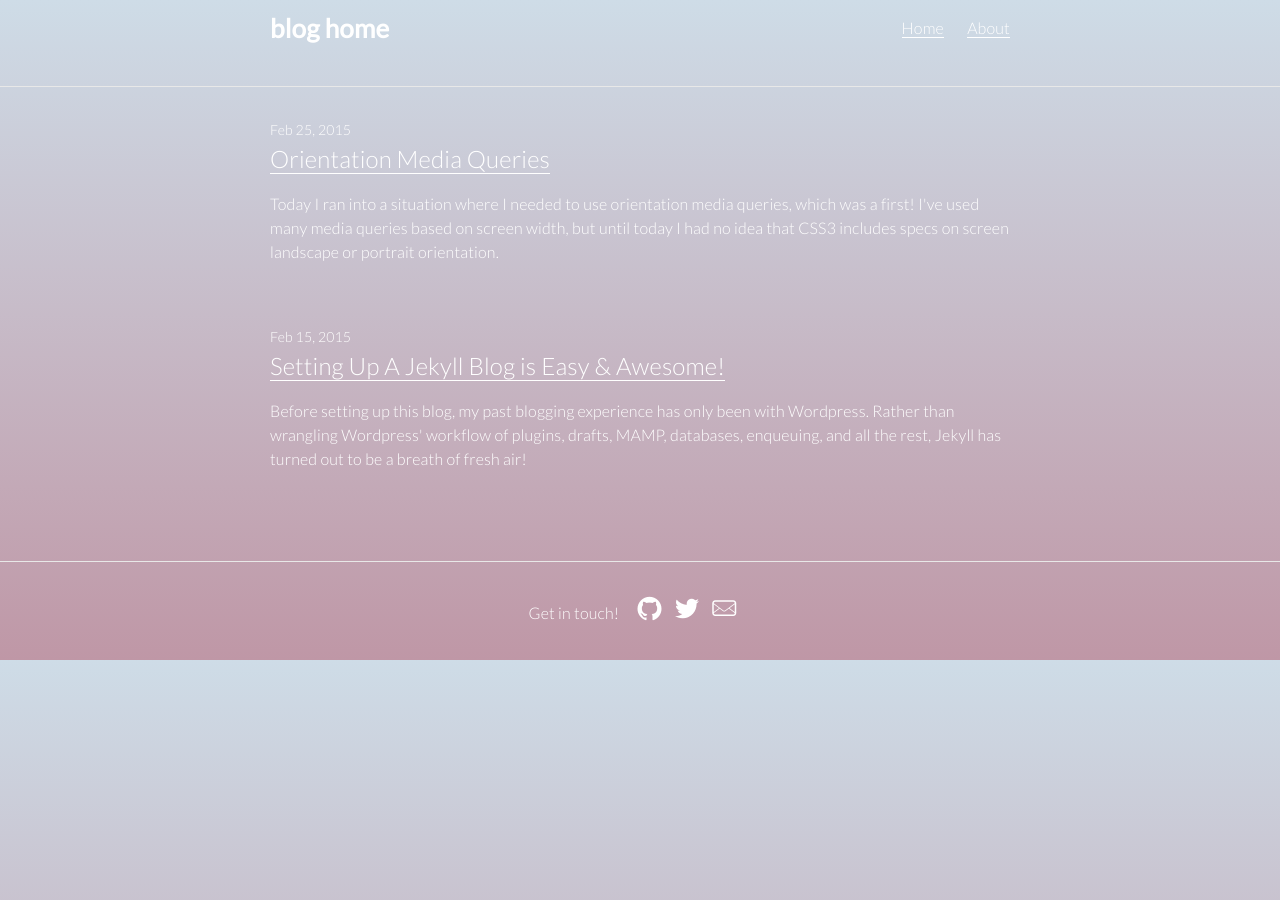
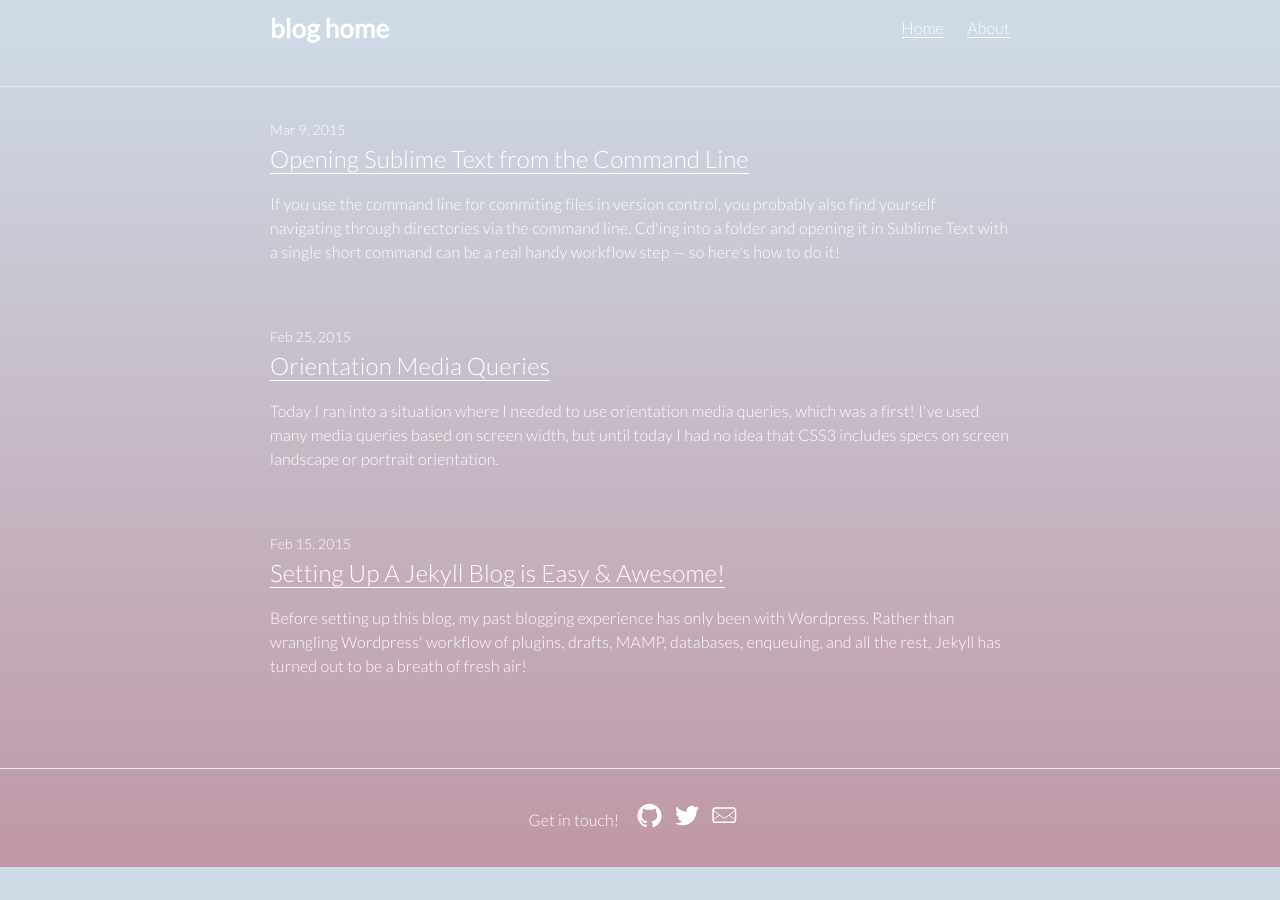
Before and after one commit to ahoef/jekyll-blog, a Jekyll site: the page built from index.html, in a window 1280 px wide. Built offline with Jekyll 4.4.1, drawn with Linux system fonts in a browser that asks for light colours.

Commit message:
skeleton for post on sublime & command line; styles for terminal prompt in posts

```diff
--- /dev/null
+++ b/_posts/2015-03-09-opening-sublime-from-command-line.md
@@ -0,0 +1,35 @@
+---
+layout: post
+title:  "Opening Sublime Text from the Command Line"
+date:   2015-03-09
+categories: command line, sublime text, text editors, bash profile
+excerpt: If you use the command line for commiting files in version control, you probably also find yourself navigating through directories via the command line. Cd'ing into a folder and opening it in Sublime Text with a single short command can be a real handy workflow step &mdash; so here's how to do it!
+---
+
+
+https://gist.github.com/olivierlacan/1195304
+
+-osx disclaimer
+
+-show hidden files on mac osx to look at bash profile
+
+-seems to be compatible with ST3
+
+-troubleshooting: close terminal and relaunch
+
+
+<code class="terminal">
+$ sublime .
+</code>
+
+If you want to spice things up, you can change the last parameter of the symlink above to something exciting, like:
+
+<code class="terminal">
+$ ln -s /Applications/Sublime\ Text\ 2.app/Contents/SharedSupport/bin/subl /usr/local/bin/blastoff
+</code>
+
+Which you'd then use like this:
+
+<code class="terminal">
+$ blastoff .
+</code>
--- a/_sass/_base.scss
+++ b/_sass/_base.scss
@@ -93,6 +93,13 @@ code {
     padding: 1px 5px;
 }
 
+code.terminal {
+    background-color: #E4E4E4;
+    color: #888;
+    display: block;
+    padding: 10px;
+}
+
 pre {
     padding: 8px 12px;
     overflow-x: scroll;
```
